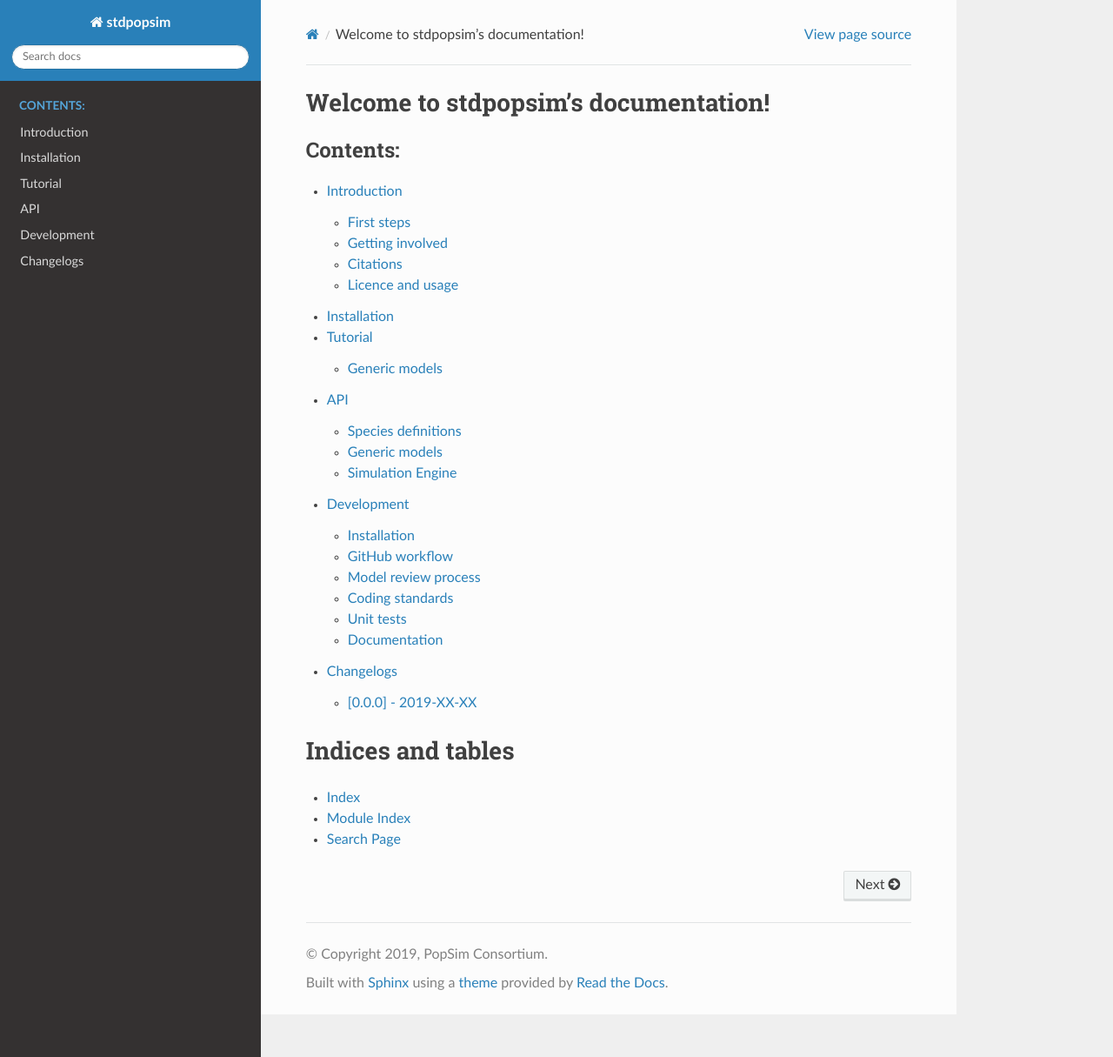
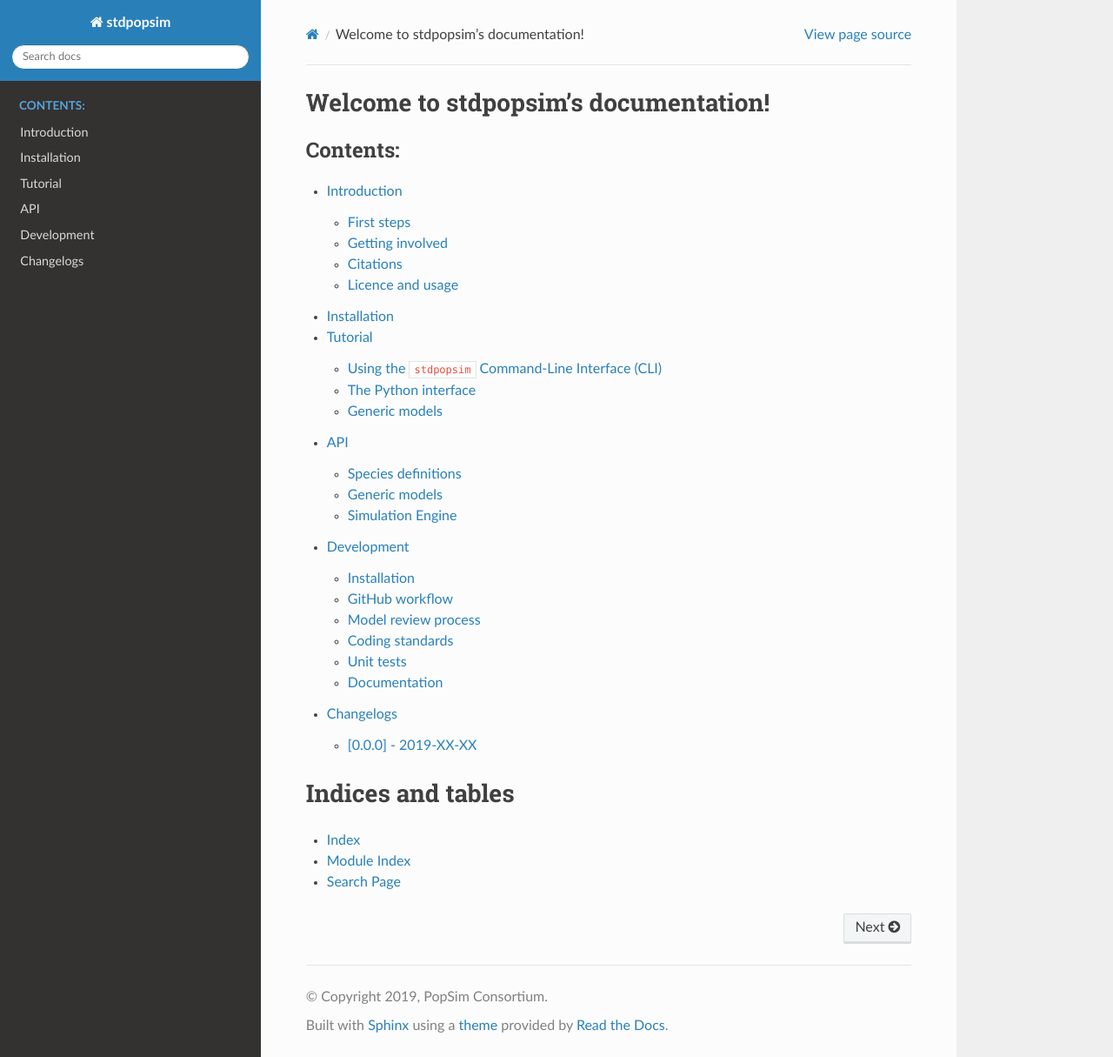
Before and after one commit to popsim-consortium/stdpopsim, a Sphinx documentation site: the page built from docs/index.rst, in a window 1280 px wide and 1215 px high. Shown: the whole window at 87% size. Built offline with Sphinx 7.4.7 and the Read the Docs theme 2.0.0, drawn with Linux system fonts in a browser that asks for light colours; formulas are drawn with MathJax 3; pages that are not in the unit, such as notebooks, are missing from menus; some of the changed lines change nothing that is shown.

Commit message:
Add CLI tutorial
Updates


more updates


Some edits


Added a bit of text about species defaults


CLI tutorial


Additional edits

```diff
--- a/docs/tutorial.rst
+++ b/docs/tutorial.rst
@@ -3,6 +3,123 @@
 ========
 Tutorial
 ========
+There are two main ways of accessing the resources of the ``stdpopsim`` package
+that will be detailed in this tutorial. The first is via the command line
+interface (CLI). This is useful if you want to do a straightforward run of the
+models in the ``stdpopsim`` :ref:`catalog <sec_catalog>`. The other way to
+access the ``stdpopsim`` resources is via the python API. This is a bit more
+complicated however it allows for more advanced tasks. This tutorial will walk
+through both ways of using the ``stdpopsim`` package as well as some more
+advanced tasks you may wish to do.
+
+.. sec_cli_tute:
+
+****************************************************
+Using the ``stdpopsim`` Command-Line Interface (CLI)
+****************************************************
+In order to use the ``stdpopsim`` CLI the ``stdpopsim`` package must be
+installed (see :ref:`Installation <sec_installation>`). The CLI provides access
+to the :ref:`catalog <sec_catalog>` of models that have already been implemented
+by ``stdpopsim``. The first step for using the CLI is to select the species that
+you are interested in simulating data for. In order to see which species are
+available run
+
+.. code-block:: console
+
+    $ stdpopsim --help
+
+This shows the species currently supported by ``stdpopsim``. This means that
+``stdpopsim`` knows various traits of these species including chromosome size
+and recombination rates. Once we've selected a species, in this case humans, we
+can look at the help again as follows.
+
+.. code-block:: console
+
+    $ stdpopsim homsap --help
+
+For conciseness we do not show the output here but this time you should see a
+different output which shows options for performing the simulation itself and
+the species default parameters. This includes selecting the demographic model,
+chromosome, recombination map, and number of samples.
+
+The most basic simulation we can run is to draw two samples using the species'
+defaults as seen in the species help (``stdpopsim homsap --help``). These
+defaults include constant size population, uniform recombination map, and a
+default chromosome. To save time we will also specify that the simulation use
+chromosome 22 with the ``-c`` option. We also specify that the resulting
+tree-sequence formated output should be written to the file ``foo.ts`` with the
+``-o`` option. For more information on how to use tree-sequence files see
+`tskit <https://tskit.readthedocs.io/en/latest/>`_ .
+
+.. code-block:: console
+
+    $ stdpopsim homsap -c chr22 -o foo.ts 2
+
+.. warning:: It's important to remember to either redirect the output of ``stdpopsim``
+                to file or to use the ``-o/--output`` option. If you do not, the
+                binary output may mess up your terminal session.
+
+Say we want to use a specific demographic model. We look up the available models
+using the ``--help-models`` flag:
+
+.. code-block:: console
+
+    $ stdpopsim homsap --help-models
+
+This gives all of the possible demographic models we could simulate. We choose
+the the two population out-of-Africa model from `Tennesen et al. (2012)
+<https://doi.org/10.1126/science.1219240>`_ . By looking at the model help we
+find that the name for this model is ``ooa_2`` and that we can specify it using
+the ``--model`` option. We choose to draw two samples from the African
+population and three samples from the European population. To increase
+simulation speed we can also chose to simulate a sequence a fraction of the
+length of the specified chromosome using the ``-l`` option (e.g. 5%). This is
+just specifying a sequence length, not actually selecting a subset of the
+chromosome to sequence and as such cannot be used with anything other than a
+uniform recombination map. The command now looks like this:
+
+.. code-block:: console
+
+    $ stdpopsim homsap -c chr22 -l 0.05 -o foo.ts --model ooa_2 2 3
+
+Note that there are now two numbers after the model option. This is because the
+model simulates two populations so we have to specify a number of samples to
+draw from each population (the order of those numbers is the same as the order
+specified in the model documentation). In this case, we are simulating two
+African American samples and three European American samples.
+
+Now we want to add an empirical recombination map to make the simulation more
+realistic. We can run ``stdpopsim homsap --help-genetic-maps`` to view the
+available recombination maps. In this case we choose the HapmapII map. Empirical
+recombination maps cannot be used with length multipliers so we have to remove
+the ``-l`` option. (NOTE: this may a minute or so to run).
+
+.. code-block:: console
+
+    $ stdpopsim homsap -g HapmapII_GRCh37 -c chr22 -o foo.ts --model ooa_2 2 3
+
+For reproducibility we can also choose set seed for the simulator using the
+``-s`` flag.
+
+.. code-block:: console
+
+    $ stdpopsim homsap -s 1046 -g HapmapII_GRCh37 -c chr22 -o foo.ts --model ooa_2 2 3
+
+Lastly, the CLI also outputs the relevant citations for both the simulator used
+and the resources used for simulation scenario.
+
+.. sec_python_tute:
+
+*****************************
+The Python interface
+*****************************
+
+--------------------------
+Running a prexisting model
+--------------------------
+
+.. todo::
+    Add up to date code
 
 .. TODO port these old examples.
 
@@ -101,11 +218,11 @@
 Generic models
 **************
 
-The previous sections showed how to simulate population genetic models that
-have been published for particular species. It is also sometimes useful
-to simulate more generic models. We can still use the information for
-particular species to do this; the only difference is that we instantiate
-the models directly rather than retrieving them from the catalog.
+The previous sections showed how to simulate population genetic models that have
+been published for particular species. It is also sometimes useful to simulate
+more generic models. We can still use the information for particular species to
+do this; the only difference is that we instantiate the models directly rather
+than retrieving them from the :ref:`catalog <sec_catalog>`.
 
 
 .. code-block:: python
```
